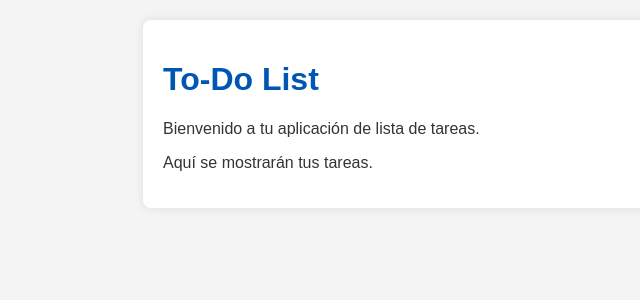
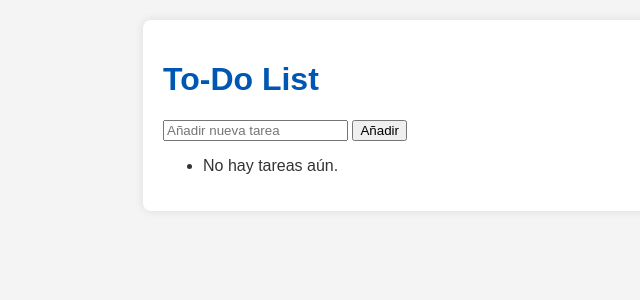
Before and after one commit to Luis04t/Crud-gitflow-project, a Flask app: page / in a window 1280 px wide. Shown: the top 300 px of the page, without its empty margins (77-717 px from the left). Run offline with Flask 3, Linux system fonts and the light colour scheme.

Commit message:
Update index.html

```diff
--- a/templates/index.html
+++ b/templates/index.html
@@ -1,4 +1,3 @@
-<!-- qa -->
 <!DOCTYPE html>
 <html lang="en">
 <head>
@@ -10,8 +9,21 @@
 <body>
     <div class="container">
         <h1>To-Do List</h1>
-        <p>Bienvenido a tu aplicación de lista de tareas.</p>
-        <p>Aquí se mostrarán tus tareas.</p>
+
+        <form action="/add" method="post" class="task-form">
+            <input type="text" name="description" placeholder="Añadir nueva tarea" required>
+            <button type="submit">Añadir</button>
+        </form>
+
+        <ul class="task-list">
+            {% for task in tasks %}
+            <li class="{{ 'done' if task.done else '' }}">
+                <span>{{ task.description }}</span>
+            </li>
+            {% else %}
+            <li>No hay tareas aún.</li>
+            {% endfor %}
+        </ul>
     </div>
 </body>
 </html>
```
